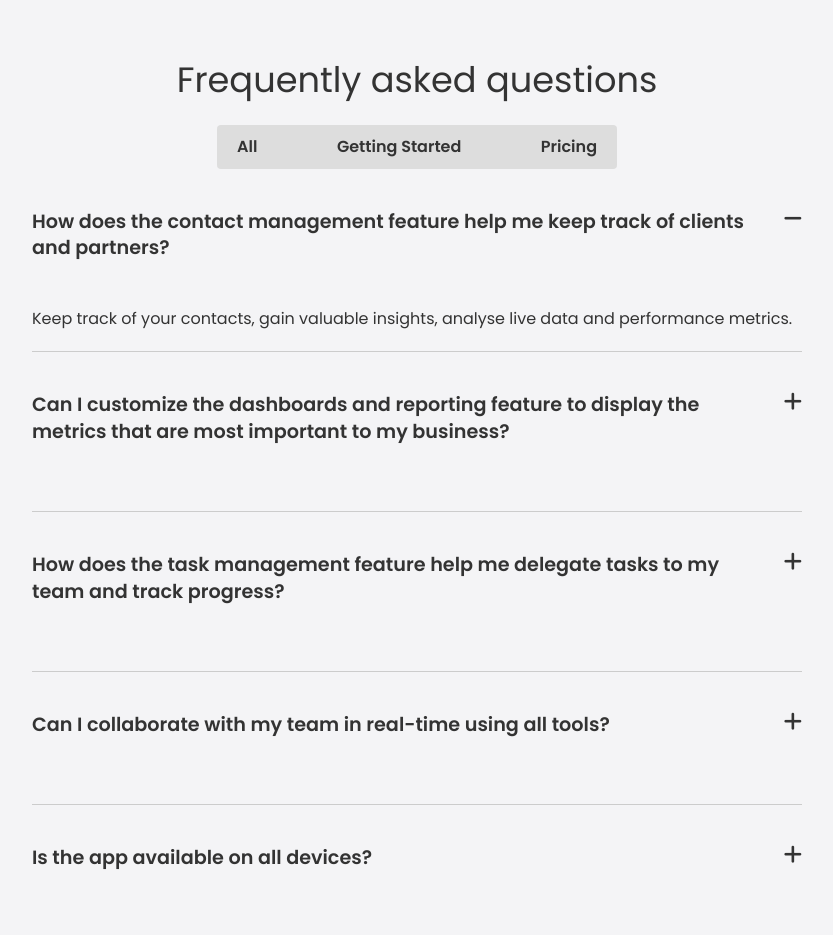
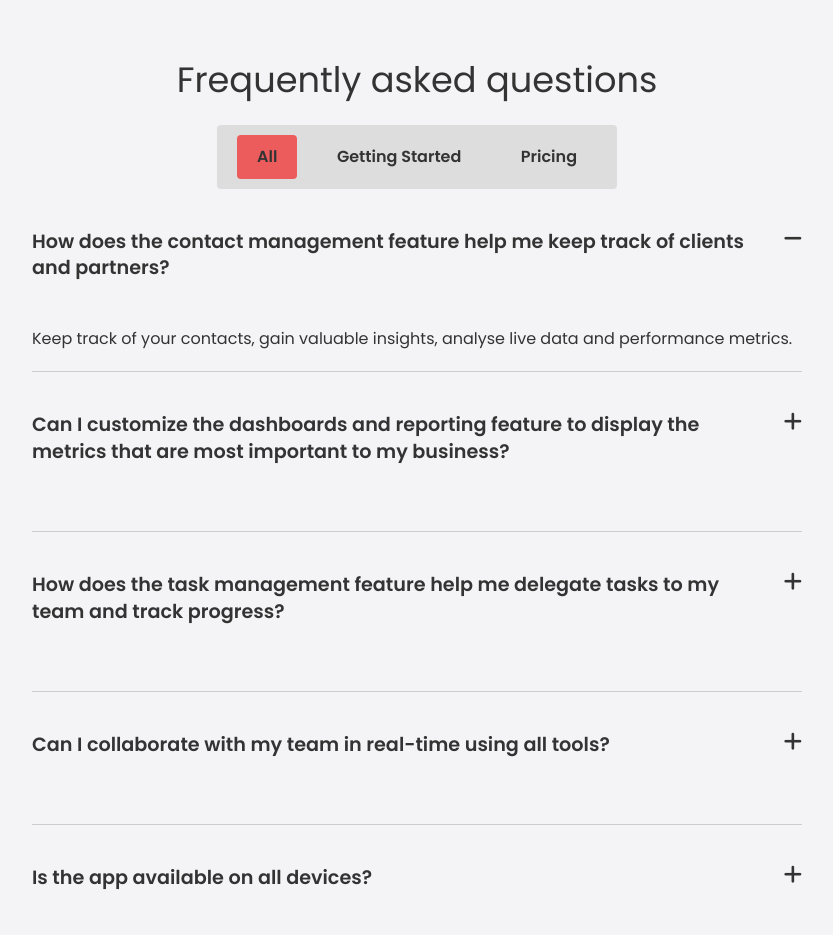
Before and after one commit to MAH-7/Azuki-Landing-Page, a plain HTML site: page index.html in a window 1280 px wide. Shown: the part 3100-4035 px from the top of the page, without its empty margins (223-1056 px from the left). Drawn offline with Linux system fonts and the light colour scheme.

Commit message:
FAQ update-2

```diff
--- a/css/faq.css
+++ b/css/faq.css
@@ -14,6 +14,16 @@
   border-radius: 0.25rem;
   font-weight: 600;
   cursor: pointer;
+}
+
+.faq ul.faq-menu li {
+  padding: 10px 20px;
+  border-radius: 0.25rem;
+  text-align: center;
+}
+
+.faq ul.faq-menu li.active {
+  background: var(--primary-color);
 }
 
 .faq .faq-group {
```
